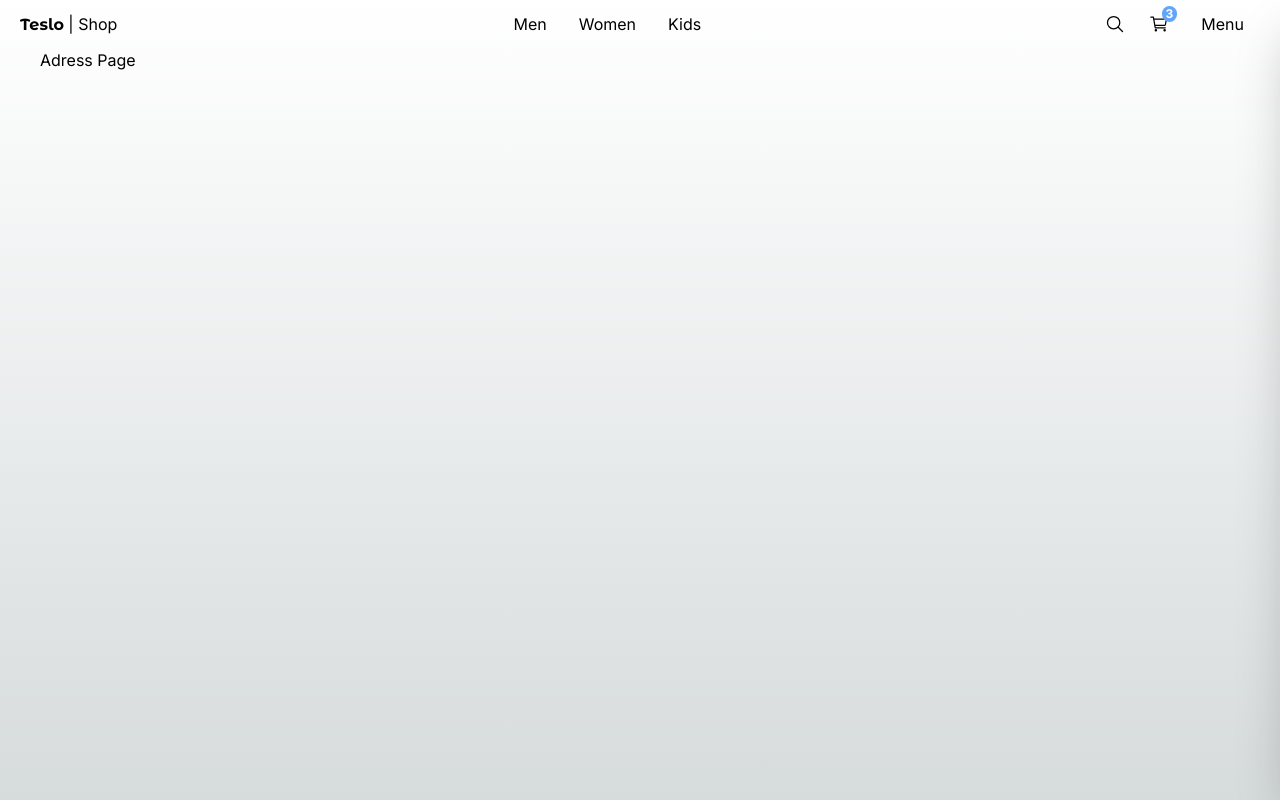
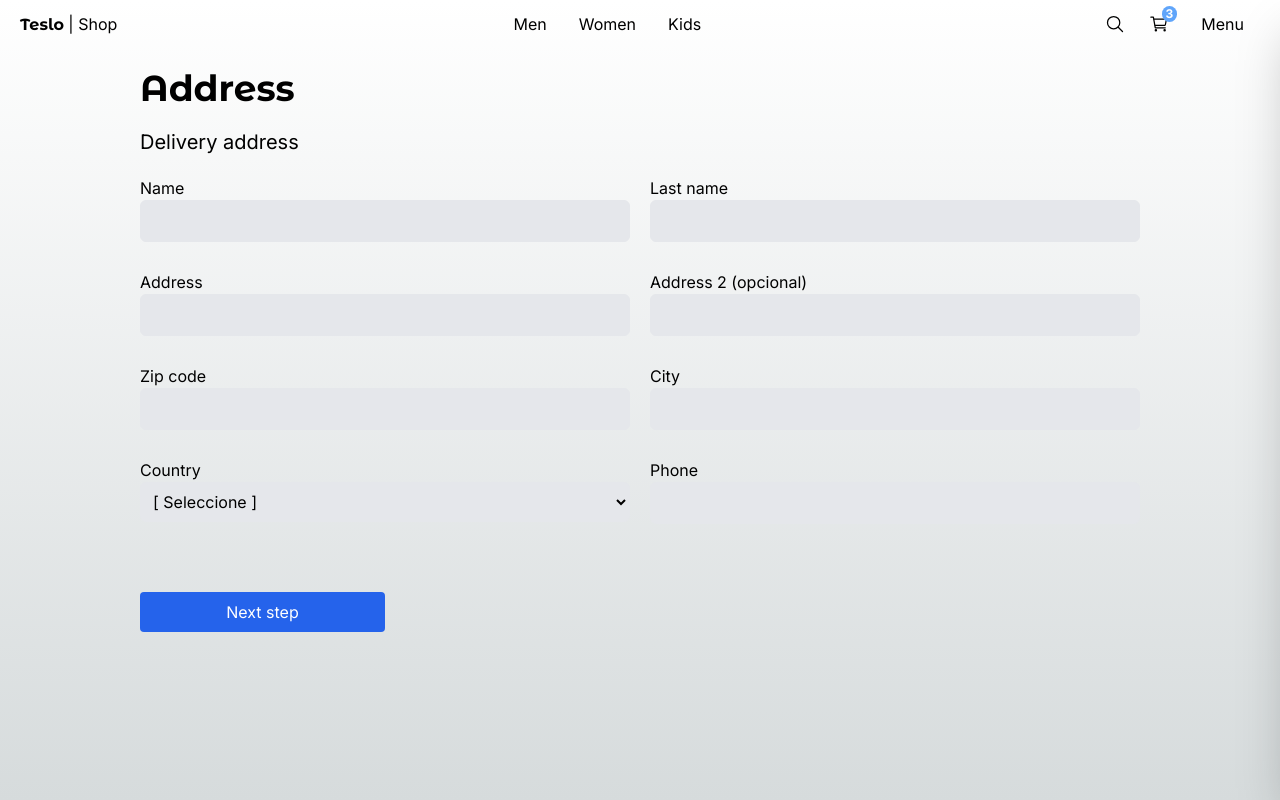
Before and after one commit to Carloslt5/next-course, a Next.js app in the folder 04-teslo-shop/: page /checkout/address in a window 1280 px wide. Built offline with nearby package versions, Linux system fonts and the light colour scheme.

Commit message:
🔨 task: do address page ui

```diff
--- a/04-teslo-shop/src/app/(shop)/checkout/address/page.tsx
+++ b/04-teslo-shop/src/app/(shop)/checkout/address/page.tsx
@@ -1,7 +1,63 @@
+import { Title } from "@/components/ui/Title";
+import Link from "next/link";
+
 export default function AddressPage() {
   return (
-    <div>
-      <h1>Adress Page</h1>
+    <div className="flex flex-col sm:justify-center sm:items-center mb-72 px-10 sm:px-0">
+      <div className="w-full  xl:w-[1000px] flex flex-col justify-center text-left">
+        <Title title="Address" subTitle="Delivery address" />
+
+        <div className="grid grid-cols-1 gap-2 sm:gap-5 sm:grid-cols-2">
+          <div className="flex flex-col mb-2">
+            <span>Name</span>
+            <input type="text" className="p-2 border rounded-md bg-gray-200" />
+          </div>
+
+          <div className="flex flex-col mb-2">
+            <span>Last name</span>
+            <input type="text" className="p-2 border rounded-md bg-gray-200" />
+          </div>
+
+          <div className="flex flex-col mb-2">
+            <span>Address</span>
+            <input type="text" className="p-2 border rounded-md bg-gray-200" />
+          </div>
+
+          <div className="flex flex-col mb-2">
+            <span>Address 2 (opcional)</span>
+            <input type="text" className="p-2 border rounded-md bg-gray-200" />
+          </div>
+
+          <div className="flex flex-col mb-2">
+            <span>Zip code</span>
+            <input type="text" className="p-2 border rounded-md bg-gray-200" />
+          </div>
+
+          <div className="flex flex-col mb-2">
+            <span>City</span>
+            <input type="text" className="p-2 border rounded-md bg-gray-200" />
+          </div>
+
+          <div className="flex flex-col mb-2">
+            <span>Country</span>
+            <select className="p-2 border rounded-md bg-gray-200">
+              <option value="">[ Seleccione ]</option>
+              <option value="CRI">Costa Rica</option>
+            </select>
+          </div>
+
+          <div className="flex flex-col mb-2">
+            <span>Phone</span>
+            <input type="text" className="p-2 border rounded-md bg-gray-200" />
+          </div>
+
+          <div className="flex flex-col mb-2 sm:mt-10">
+            <Link href="/checkout" className="btn-primary flex w-full sm:w-1/2 justify-center ">
+              Next step
+            </Link>
+          </div>
+        </div>
+      </div>
     </div>
   );
 }
```
